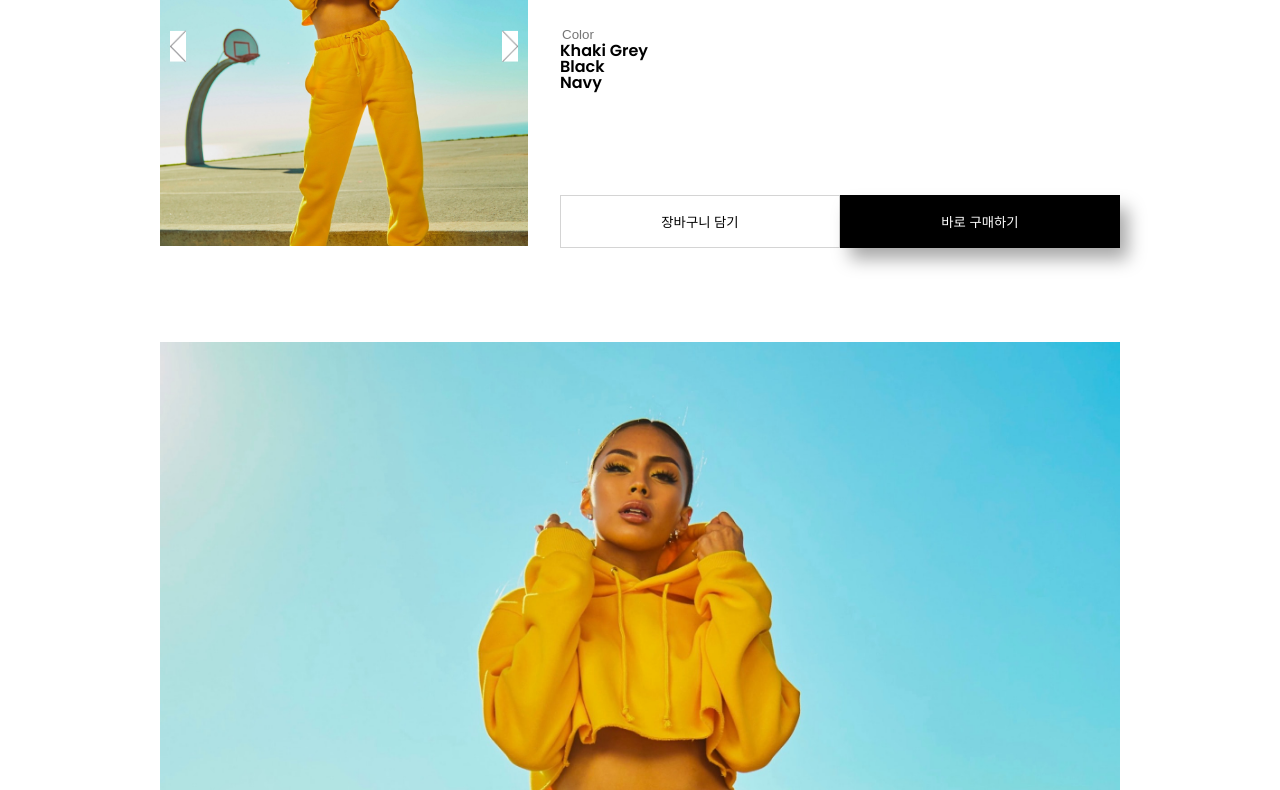
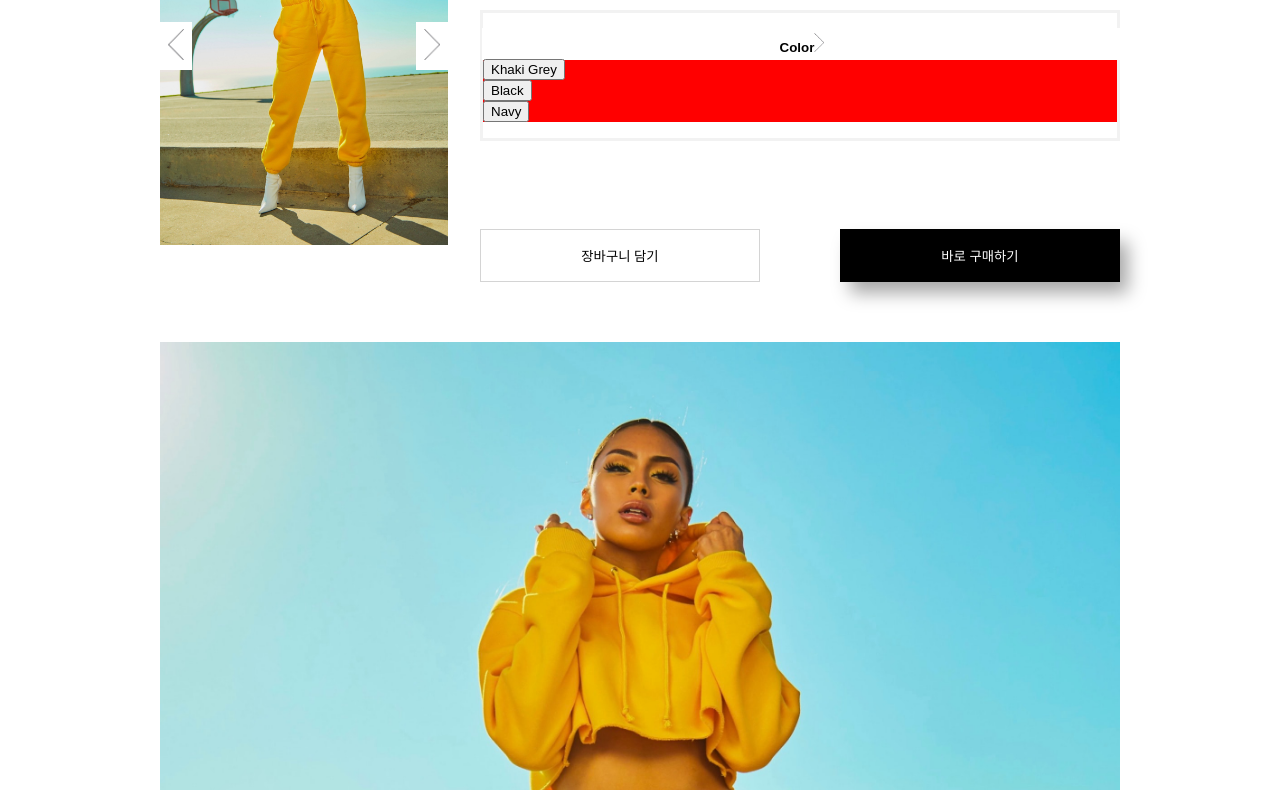
Before and after one commit to wecode-bootcamp-korea/39-1st-39cm-frontend, a React app: page /ProductDetail in a window 1280 px wide. Shown: the part 170-960 px from the top of the page. Built offline with nearby package versions, Linux system fonts and the light colour scheme.

Commit message:
ADD: SCSS 구현

```diff
--- a/src/pages/ProductDetail/ProductDetail.js
+++ b/src/pages/ProductDetail/ProductDetail.js
@@ -8,27 +8,18 @@ const ProductDetail = () => {
         <div className="thumbnailContainer">
           <div className="productThumbnail">
             <div className="arrowsSet">
-              <img
-                className="arrowLeft"
-                src="/images/leedabin/arrowLeft.png"
-                alt="arrowLeft"
-              />
-              <img
-                className="arrowRight"
-                src="/images/leedabin/arrowRight.png"
-                alt="arrowright"
-              />
+              <button className="arrowLeft">
+                <img src="/images/leedabin/arrowLeft.png" alt="arrowLeft" />
+              </button>
+              <button className="arrowRight">
+                <img src="/images/leedabin/arrowRight.png" alt="arrowright" />
+              </button>
             </div>
             <img
               className="nbThn1"
               src="/images/leedabin/NB_yellow_set.jpeg"
               alt="thumbnail"
             />
-            <div className="thumbnailNav"></div>
-            <div className="thumbnailNav"></div>
-            <div className="thumbnailNav"></div>
-            <div className="thumbnailNav"></div>
-            <div className="thumbnailNav"></div>
           </div>
           <section className="productDetailBox">
             <div className="pdNameHeart">
@@ -49,14 +40,38 @@ const ProductDetail = () => {
               297,000
               <span>원</span>
             </h2>
-            <div className="colorSelect">
-              <input type="text" placeholder="Color"></input>{" "}
-              <ul>
-                <li>Khaki Grey</li>
-                <li>Black</li>
-                <li>Navy</li>
-              </ul>
-            </div>
+            <section class="ColorWrapper" data-role="selectbox">
+              <h2 className="hidden"></h2>
+              <section className="selectbox">
+                <h2 className="hidden"></h2>
+                <button type="button" className="toggleBtn">
+                  Color
+                  <img
+                    src="/images/leedabin/arrowRight.png"
+                    alt="downArrow"
+                    className="ico-down"
+                  />
+                </button>
+                <ul className="selectBoxOption hide">
+                  <li>
+                    <button type="button" className="optionBtn">
+                      Khaki Grey
+                    </button>
+                  </li>
+                  <li>
+                    <button type="button" className="optionBtn">
+                      Black
+                    </button>
+                  </li>
+                  <li>
+                    <button type="button" className="optionBtn">
+                      Navy
+                    </button>
+                  </li>
+                </ul>
+              </section>
+            </section>
+            {/* </div> */}
             <div className="orderBtns">
               <button className="addCartBtn" type="button">
                 장바구니 담기
@@ -121,7 +136,6 @@ const ProductDetail = () => {
           </div>
         </div>
       </section>
-
       <section className="reviewBox"></section>
     </section>
   );
--- a/src/pages/ProductDetail/ProductDetail.scss
+++ b/src/pages/ProductDetail/ProductDetail.scss
@@ -64,7 +64,6 @@ $darkGreyColor: #323237;
           @include flex(space-between, center);
           left: 0;
           width: 100%;
-          padding: 0 10px;
           position: absolute;
           top: 50%;
           z-index: 1;
@@ -72,15 +71,27 @@ $darkGreyColor: #323237;
           transform: translateY(-50%);
 
           .arrowLeft {
-            width: 1rem;
+            border: none;
+            width: 2rem;
+            height: 3rem;
             align-items: center;
             background-color: white;
+
+            img {
+              width: 80%;
+            }
           }
 
           .arrowRight {
-            width: 1rem;
+            border: none;
+            width: 2rem;
+            height: 3rem;
             align-items: center;
             background-color: white;
+
+            img {
+              width: 80%;
+            }
           }
         }
       }
@@ -142,13 +153,44 @@ $darkGreyColor: #323237;
       }
     }
 
-    .colorSelect {
+    .ColorWrapper {
+      width: 40rem;
       margin: 1rem 0;
       padding: 1rem 0;
-      @include fontSet(1rem, 600);
+      border: 3px solid $greyColor;
 
-      input {
-        @include unsetDefault;
+      .toggleBtn {
+        font-weight: 600;
+        width: 40rem;
+        height: 2rem;
+        appearance: none;
+        border: none;
+        background-color: white;
+        margin: -1px;
+
+        &:toggle {
+          background-color: #323237;
+        }
+
+        img {
+          height: 1.2rem;
+        }
+
+        li:hover {
+          font-weight: 600;
+          width: 40rem;
+          height: 2rem;
+          appearance: none;
+          border: none;
+          background-color: white;
+          margin: -1px;
+        }
+      }
+
+      .selectBoxOption {
+        background-color: red;
+        width: inherit;
+      }
     }
   }
 }
@@ -172,7 +214,6 @@ $darkGreyColor: #323237;
     width: 17.5rem;
     -webkit-box-shadow: 9px 12px 18px -1px rgba(0, 0, 0, 0.35);
     box-shadow: 9px 12px 18px -1px rgba(0, 0, 0, 0.35);
-    }
   }
 }
 
@@ -213,7 +254,7 @@ $darkGreyColor: #323237;
     .reviewRule {
       padding: 0.3rem 0.4rem;
       @include fontSet(0.8rem, 300);
-      border: 1px solid $greyColor;
+      border: 2px solid $greyColor;
       @include widHeight(10rem, 20rem);
     }
 
```
Lines whose indentation alone changed are shown as unchanged.
